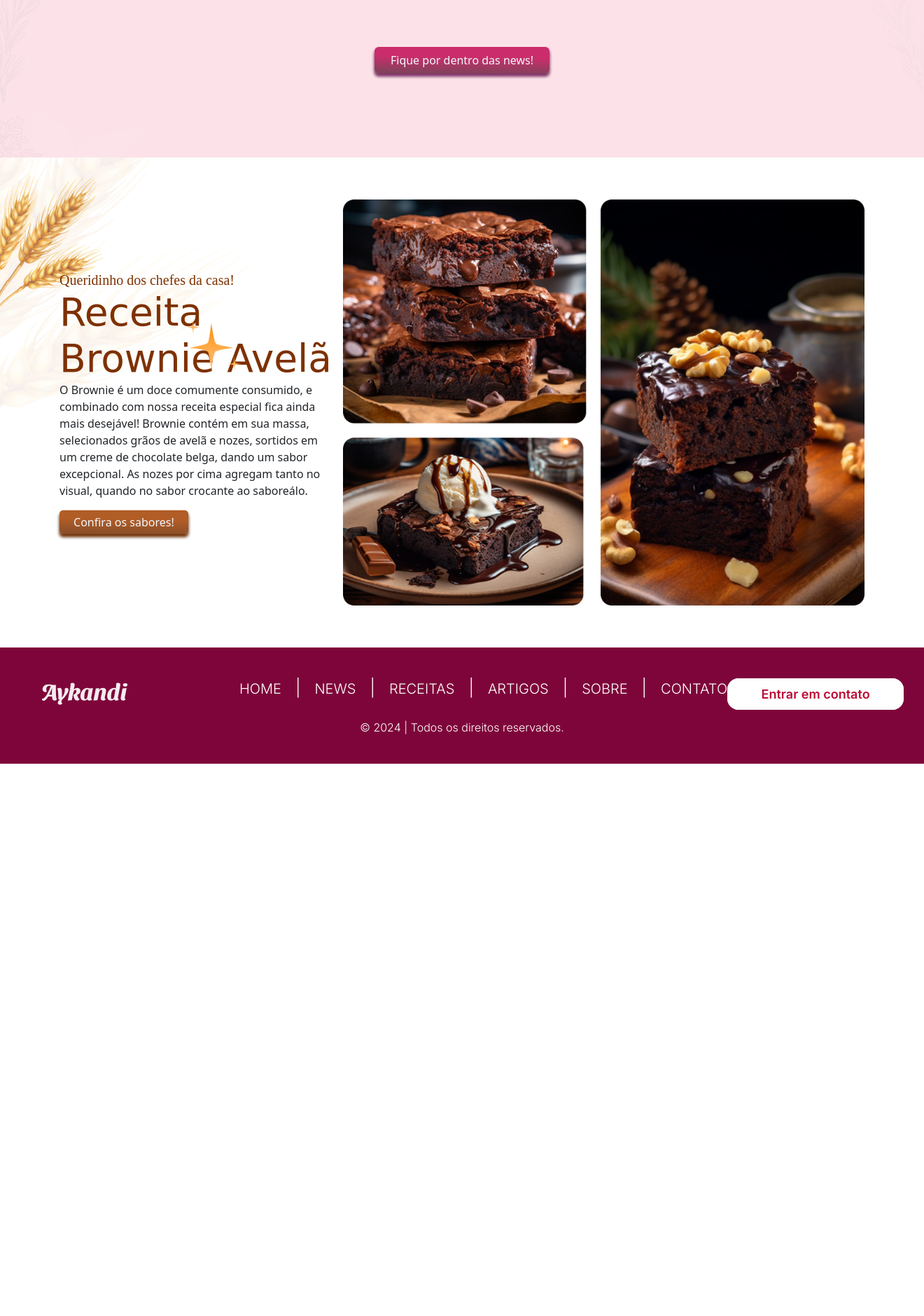
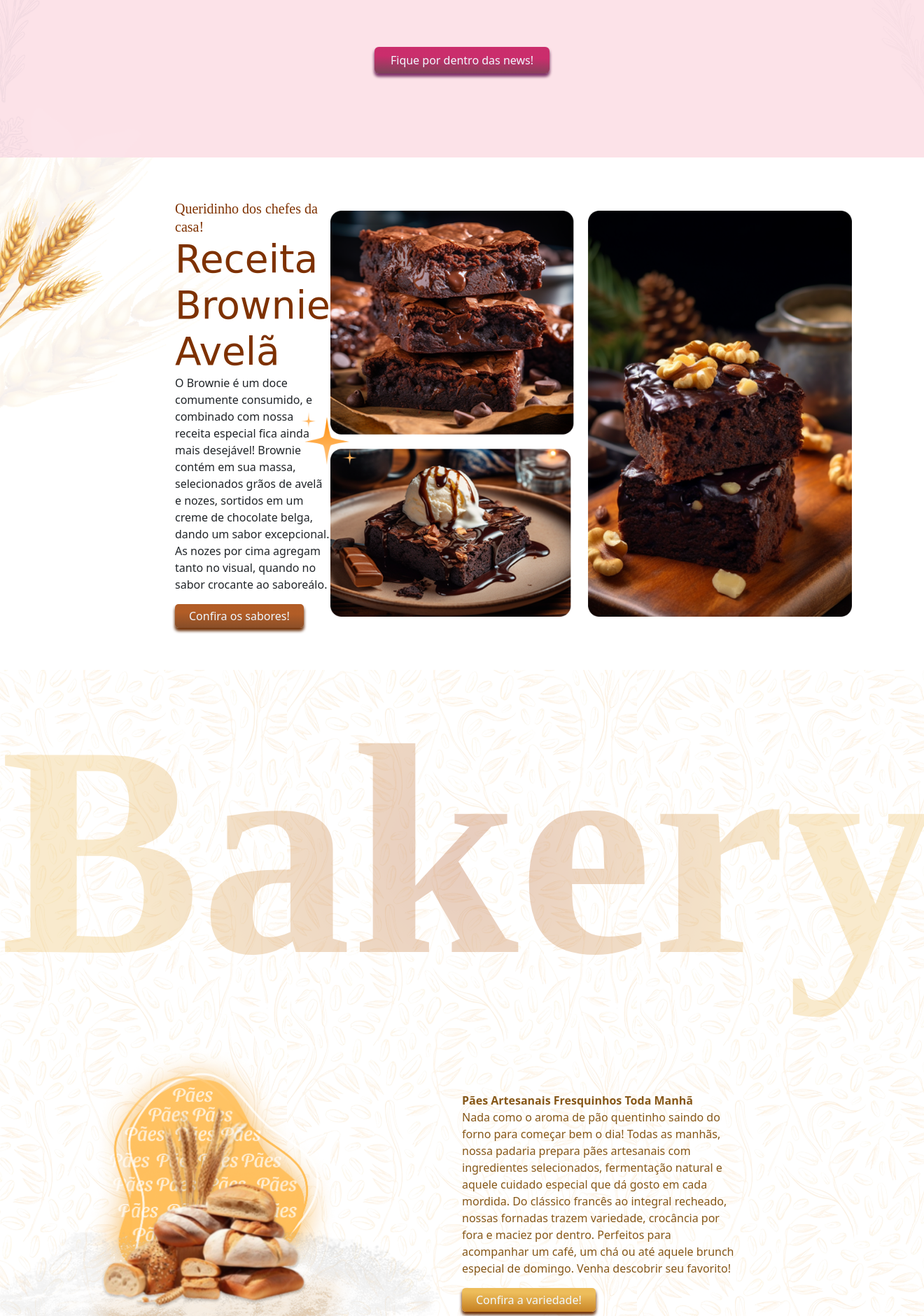
Before and after one commit to Coding-Ayko/Confeitaria-Laravel, a Laravel app: page / in a window 1320 px wide. Shown: the part 956-2836 px from the top of the page at 70% size. Before the commit the page ends 2047 px from the top, so only its background shows below. Run offline with Laravel 10, Linux system fonts and the light colour scheme; data that the repository does not hold is empty; some libraries are stand-ins or nearby versions; some web fonts are replaced.

Commit message:
Adição dos elementos da section bakery
Adição dos elementos da section bakery

```diff
--- a/public/css/home/home.css
+++ b/public/css/home/home.css
@@ -3,11 +3,14 @@
   position: relative;
   display: flex;
   width: 100%;
+  justify-content: center !important;
+  /* max-width:max-content; */
   height: 90vh;
   gap: 200px;
-  justify-content: center;
   align-items: center;
   flex-wrap: wrap;
+  justify-content: center;
+
 }
 
 .header-home-text {
@@ -193,7 +196,7 @@ select:focus {
   display: flex;
   justify-content: space-around;
   align-items: center;
-  padding: 60px 80px;
+  padding: 60px 250px;
   overflow: hidden;
 }
 
@@ -265,3 +268,75 @@ select:focus {
   cursor: pointer;
   background: linear-gradient(181deg, rgba(124, 46, 4, 0.9) 39.17%, rgba(105, 40, 4, 0.9) 99.15%);
 }
+
+/* ========================== BAKERY SECTION  ============================= */
+.session-bakery {
+  position: relative;
+  min-height: 100vh;
+  width: 100%;
+  overflow: hidden;
+}
+
+.session-bakery::before {
+  content: '';
+  position: absolute;
+  top: 0;
+  left: 0;
+  height: 100%;
+  width: 100%;
+  background-image: url('/img/bakery/background-dourado.png');
+  background-size: 500px 280px; /* tamanho do padrão hihi hihi  */
+  background-repeat: repeat;
+  background-position: center;
+  opacity: 0.6;
+  z-index: 0;
+}
+
+.session-bakery > * {
+  position: relative;
+  z-index: 1;
+}
+
+img.pao {
+  max-width: 50% !important;
+}
+
+.bakery-title h1 {
+  font-family: 'Arsernica Trial';
+  font-weight: bold;
+  font-size: 430px;
+  text-align: center;
+  background: radial-gradient(circle at center, #B05728 0%, #EDBD5B 73%);
+  -webkit-background-clip: text;
+  -webkit-text-fill-color: transparent;
+  background-clip: text;
+  color: transparent;
+  opacity:0.30 ;
+}
+
+
+.layout-bakery {
+  display: flex;
+  align-items: center; /* centraliza os filhos no eixo Y */
+}
+
+.layout-right-bakery{
+  max-width: 30%;
+  text-align: left;
+}
+
+.description-bakery{
+  color: #865718;
+}
+
+
+#btnBakery {
+  color: aliceblue;
+  border: none;
+  border-radius: 5px;
+  background: linear-gradient(181deg, #EDBD5B 24%, #C47E20 99%);
+  box-shadow: 0px 4px 4px #712E03,
+              0px 4px 4px rgba(0, 0, 0, 0.25);
+  padding: 5px 20px;
+  transition: background 0.3s ease;
+}
--- a/resources/views/welcome.blade.php
+++ b/resources/views/welcome.blade.php
@@ -60,6 +60,20 @@
             <img src="./img/receita-brownie/image-3-brownies.png" alt="">
         </div>
     </div>
+
+    <div class="session-bakery">
+        <div class="bakery-title">
+            <h1>Bakery</h1>
+        </div>
+        <div class="layout-bakery">
+            <img class="pao" src="./img/bakery/paes-under-table.png" alt="">
+            <div class="layout-right-bakery">
+                <p class="description-bakery"> <strong>Pães Artesanais Fresquinhos Toda Manhã</strong> <br>Nada como o aroma de pão quentinho saindo do forno para começar bem o dia! Todas as manhãs, nossa padaria prepara pães artesanais com ingredientes selecionados, fermentação natural e aquele cuidado especial que dá gosto em cada mordida. Do clássico francês ao integral recheado, nossas fornadas trazem variedade, crocância por fora e maciez por dentro. Perfeitos para acompanhar um café, um chá ou até aquele brunch especial de domingo. Venha descobrir seu favorito!</p>
+                <button id="btnBakery">Confira a variedade! </button>
+            </div>
+        </div>
+        <img src="./img/bakery/table.png" alt="">
+    </div>
+
 </body>
-
 @endsection
```
Also changed, not shown: public/img/background-dourado-bakery.png (added), public/img/bakery/background-dourado.png (added), public/img/bakery/paes-under-table.png (added), public/img/bakery/table.png (added).
